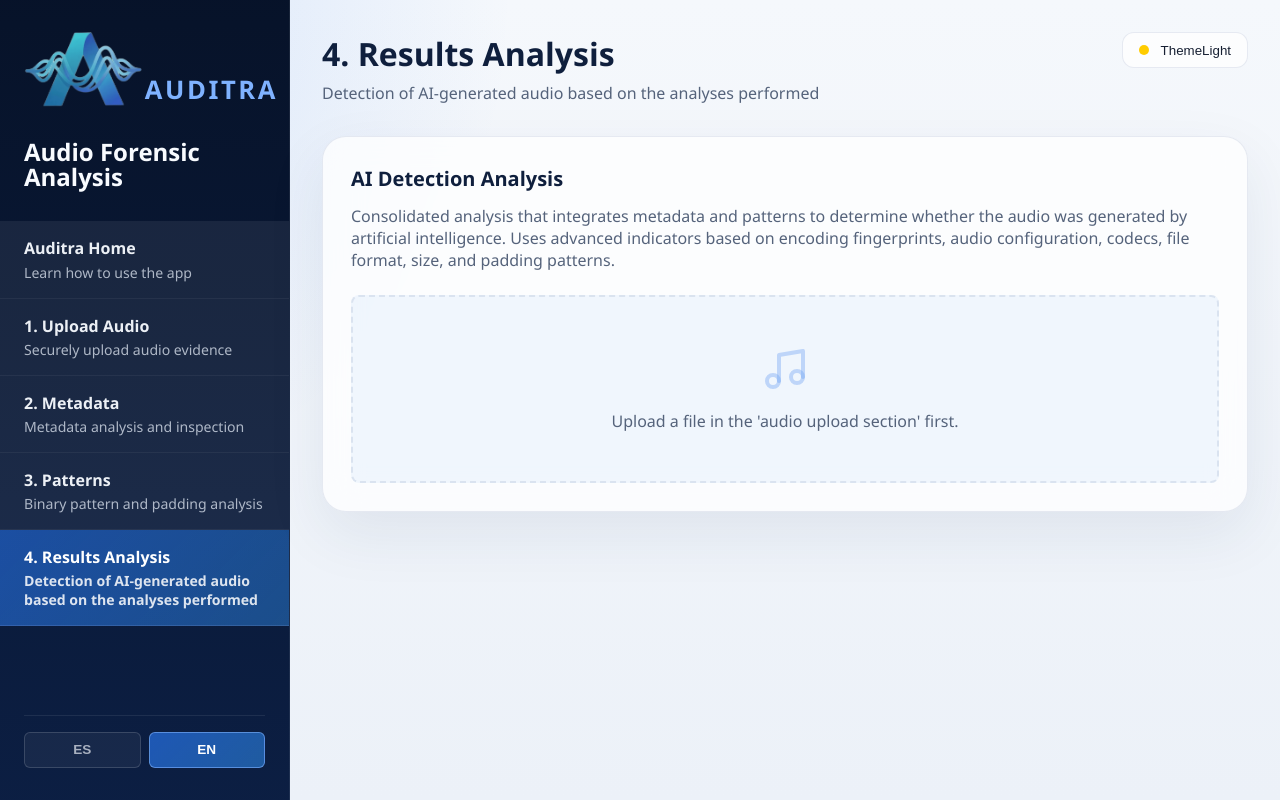
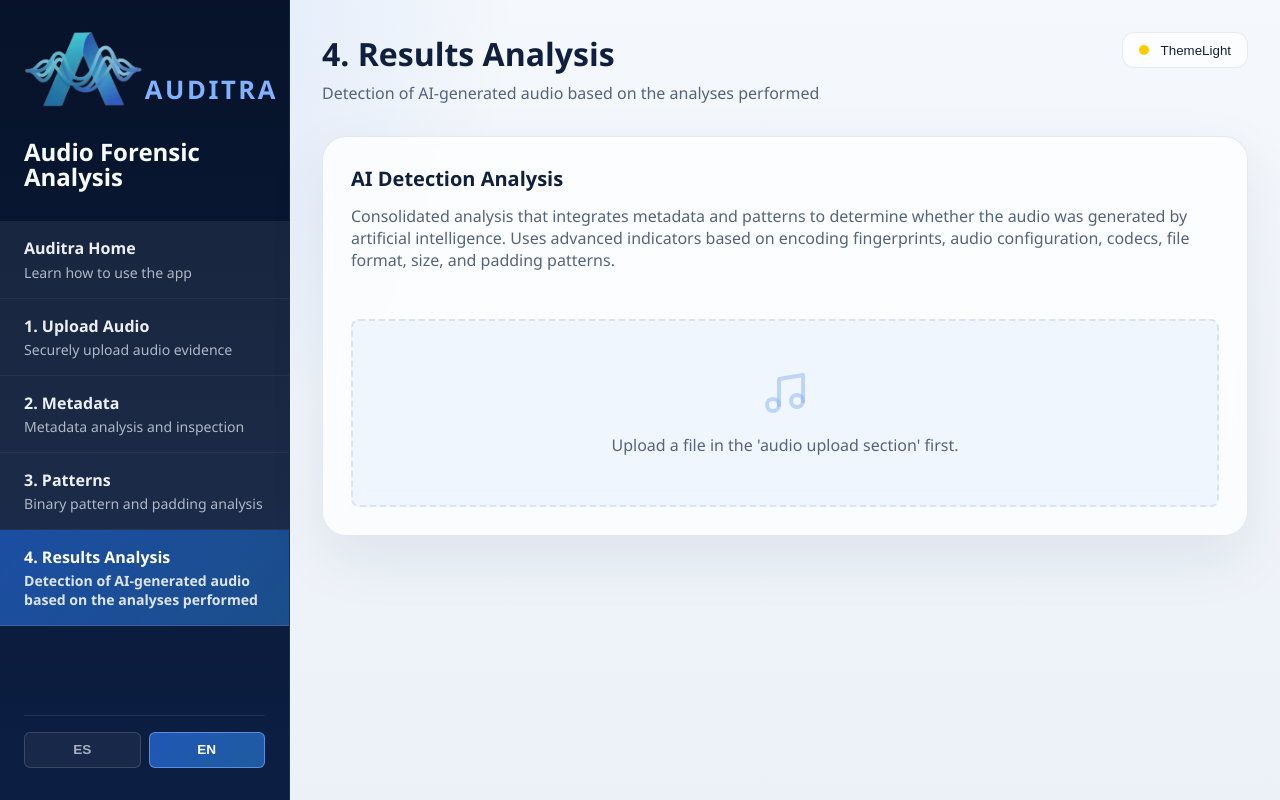
Before and after one commit to claudianistal/TFG-Auditra, a React (Vite) app in the folder frontend/: page /analysis in a window 1280 px wide. Built offline with nearby package versions, Linux system fonts and the light colour scheme.

Commit message:
Unificación de páginas con el mismo estilo.
Se ha cambiado la manera en la que se mostraba el botón "Analizar" en la página de análisis ya que era diferente a las otras dos páginas.

```diff
--- a/frontend/src/pages/AnalysisPage.css
+++ b/frontend/src/pages/AnalysisPage.css
@@ -43,6 +43,7 @@
 	border-radius: 8px;
 	margin-bottom: 1rem;
 	flex-wrap: wrap;
+	padding-top: 1rem;
 }
 
 .analysis-file-name {
@@ -915,3 +916,14 @@
 .hex-dump-copy-btn svg {
 	flex-shrink: 0;
 }
+
+/* Espaciado para la descripción de la página */
+.analysis-description {
+    padding-bottom: 1.5rem;  /* Ajusta este valor (1rem, 2rem...) según el espacio que quieras */
+    color: #64748b;          /* Un gris un poco más suave para que no compita con el título */
+}
+
+/* Y su versión para el modo oscuro (si lo estás usando) */
+[data-theme='dark'] .analysis-description {
+    color: #94a3b8;
+}
--- a/frontend/src/pages/AnalysisPage.jsx
+++ b/frontend/src/pages/AnalysisPage.jsx
@@ -114,7 +114,7 @@ const AnalysisPage = () => {
 			<FileBar />
 			<section className="page-card">
 				<h3>{t('pages.analysis.title') || 'AI Detection Analysis'}</h3>
-				<p>{t('pages.analysis.description') || 'Comprehensive analysis to determine if audio was generated by artificial intelligence.'}</p>
+				<p className="analysis-description">{t('pages.analysis.description') || 'Comprehensive analysis to determine if audio was generated by artificial intelligence.'}</p>
 
 				{/* No file loaded message */}
 				{!currentFile && (
@@ -126,7 +126,7 @@ const AnalysisPage = () => {
 
 				{/* File loaded section */}
 				{currentFile && (
-					<div className="analysis-section">
+					<>
 						<div className="analysis-file-info">
 							<div className="analysis-file-name">
 								<Music size={20} />
@@ -148,6 +148,9 @@ const AnalysisPage = () => {
 							</button>
 						</div>
 
+						{/* Analysis section - only show after clicking analyze */}
+						{(loading || error || analyzed || currentFile.analysis) && (
+							<div className="analysis-section">
 								{/* Confirmation Banner */}
 								{confirmation.visible && (
 									<ConfirmationBanner
@@ -204,9 +207,9 @@ const AnalysisPage = () => {
 										<p>{t('pages.analysis.analyzing') || 'Analyzing file...'}</p>
 									</div>
 								)}
-
-
 							</div>
+						)}
+					</>
 				)}
 			</section>
 		</>
```
Lines whose indentation alone changed are shown as unchanged.
